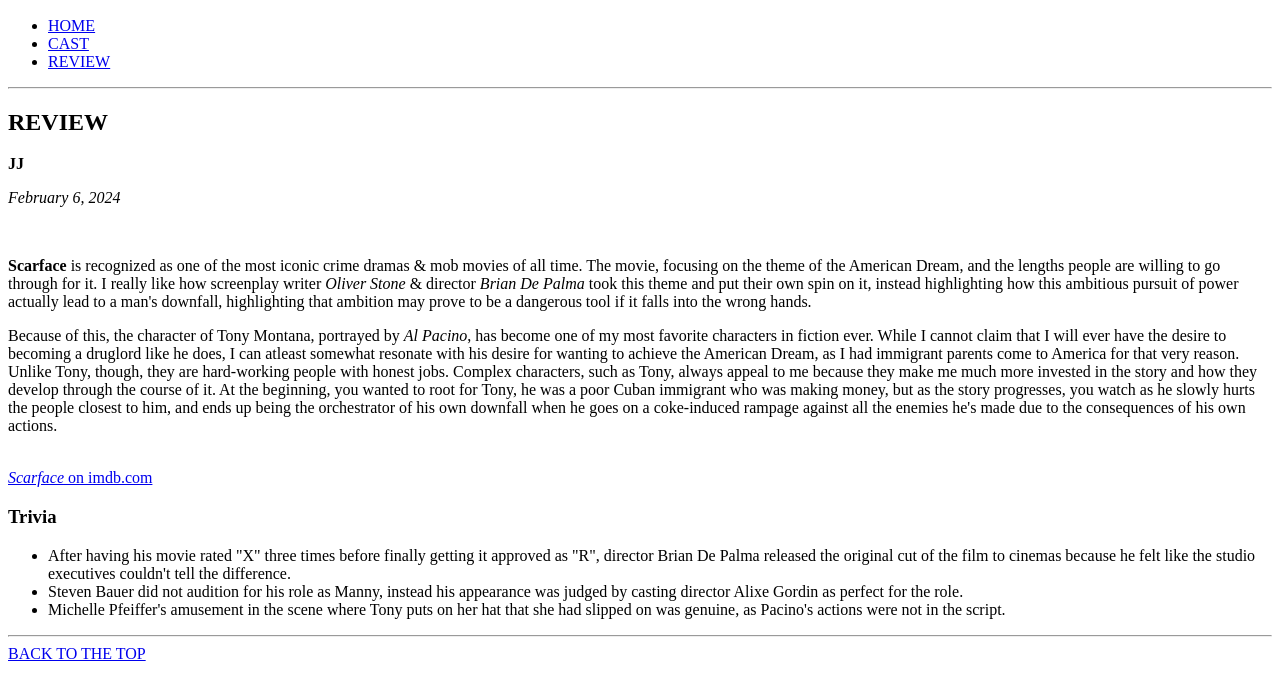
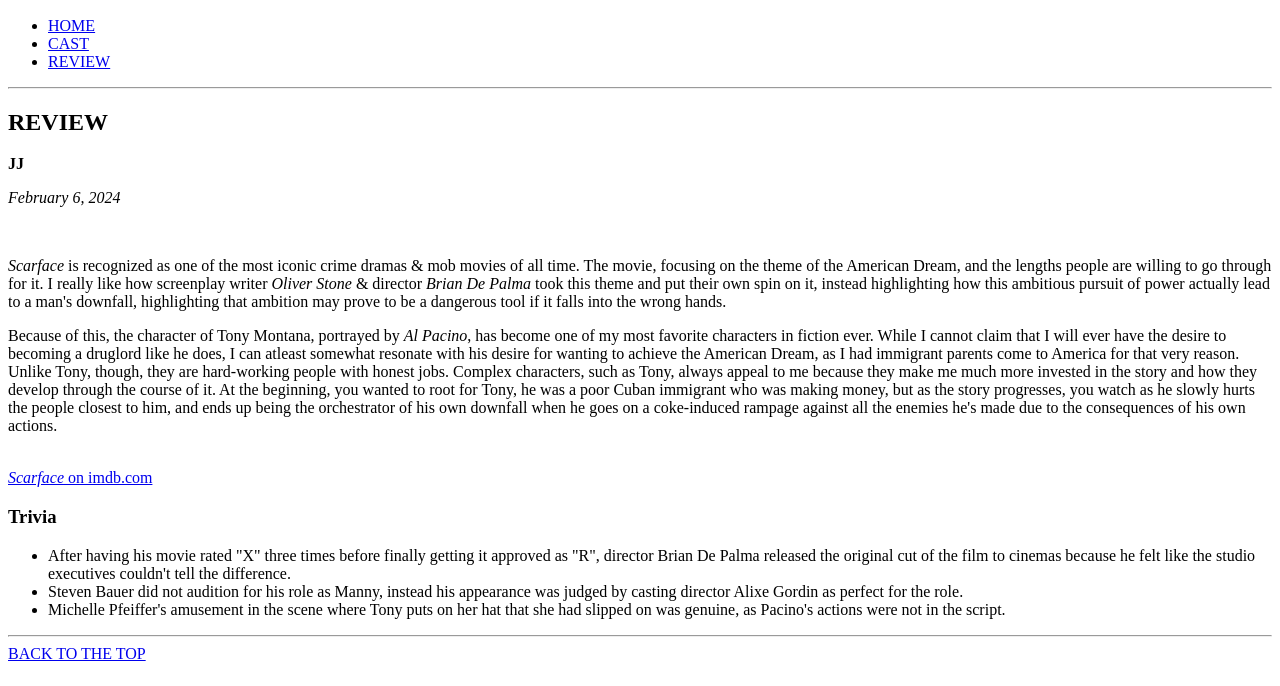
Before and after one commit to jjnotjeremy/SE111_202420, a plain HTML site: page w4-movie/review.html in a window 1280 px wide. Shown: the part 114-800 px from the top of the page. Drawn offline with Linux system fonts and the light colour scheme.

Commit message:
added emphasis tags on Scarface

```diff
--- a/w4-movie/review.html
+++ b/w4-movie/review.html
@@ -30,10 +30,10 @@
             <p class="name"><strong>JJ</strong></p>
             <p class="date"><i>February 6, 2024</i></p>
             <br>
-            <p class="review1"><strong>Scarface</strong> is recognized as one of the most iconic crime dramas & mob movies of all time. The movie, focusing on the theme of the American Dream, and the lengths people are willing to go through for it. I really like how screenplay writer <i>Oliver Stone</i> & director <i>Brian De Palma</i> took this theme and put their own spin on it, instead highlighting how this ambitious pursuit of power actually lead to a man's downfall, highlighting that ambition may prove to be a dangerous tool if it falls into the wrong hands.</p>
+            <p class="review1"><em>Scarface</em> is recognized as one of the most iconic crime dramas & mob movies of all time. The movie, focusing on the theme of the American Dream, and the lengths people are willing to go through for it. I really like how screenplay writer <i>Oliver Stone</i> & director <i>Brian De Palma</i> took this theme and put their own spin on it, instead highlighting how this ambitious pursuit of power actually lead to a man's downfall, highlighting that ambition may prove to be a dangerous tool if it falls into the wrong hands.</p>
             <p class="review2">Because of this, the character of Tony Montana, portrayed by <i>Al Pacino</i>, has become one of my most favorite characters in fiction ever. While I cannot claim that I will ever have the desire to becoming a druglord like he does, I can atleast somewhat resonate with his desire for wanting to achieve the American Dream, as I had immigrant parents come to America for that very reason. Unlike Tony, though, they are hard-working people with honest jobs. Complex characters, such as Tony, always appeal to me because they make me much more invested in the story and how they develop through the course of it. At the beginning, you wanted to root for Tony, he was a poor Cuban immigrant who was making money, but as the story progresses, you watch as he slowly hurts the people closest to him, and ends up being the orchestrator of his own downfall when he goes on a coke-induced rampage against all the enemies he's made due to the consequences of his own actions.</p>
             <br>
-            <a href="https://www.imdb.com/title/tt0086250/?ref_=nv_sr_srsg_0_tt_6_nm_2_q_scarface"><i>Scarface</i> on imdb.com</a>
+            <a href="https://www.imdb.com/title/tt0086250/?ref_=nv_sr_srsg_0_tt_6_nm_2_q_scarface"><em>Scarface</em> on imdb.com</a>
             <br>
             <div id="info">
                 <h3>Trivia</h3>
```
